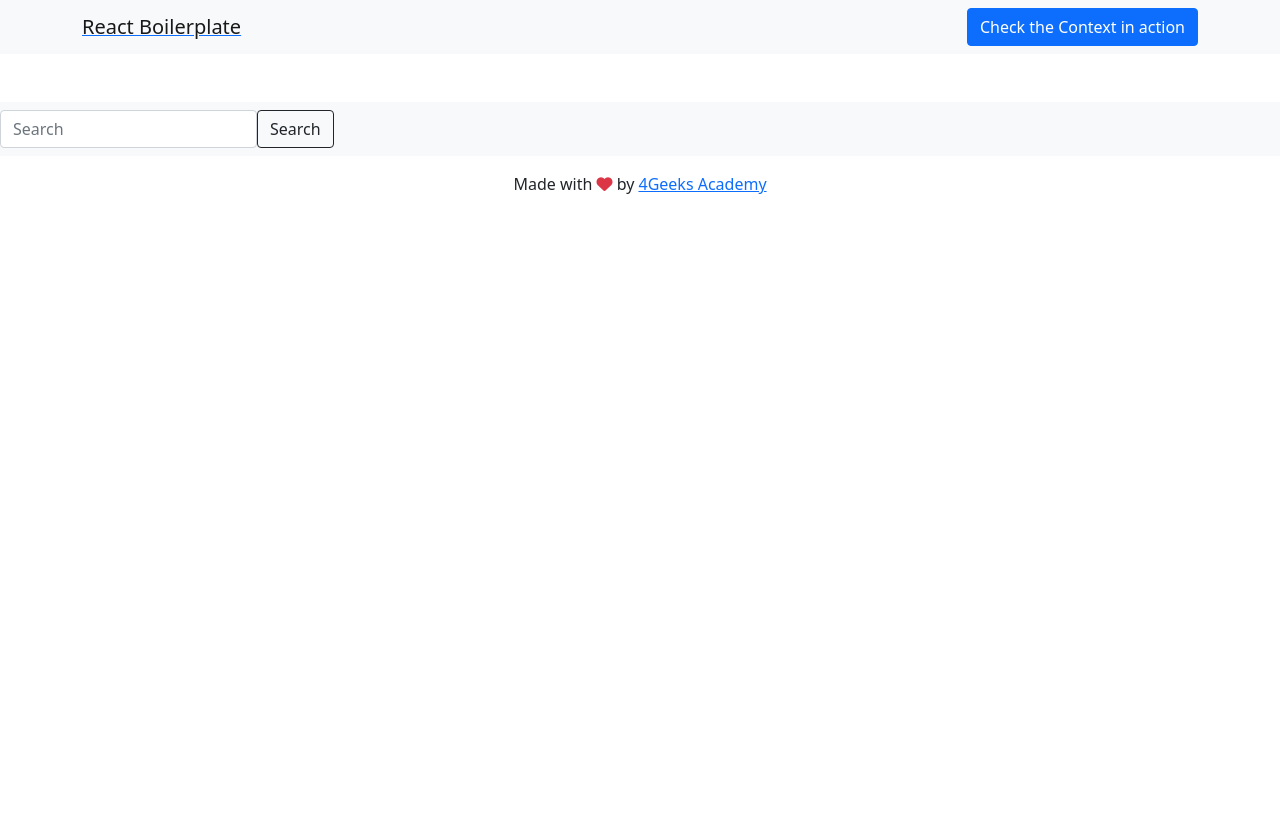
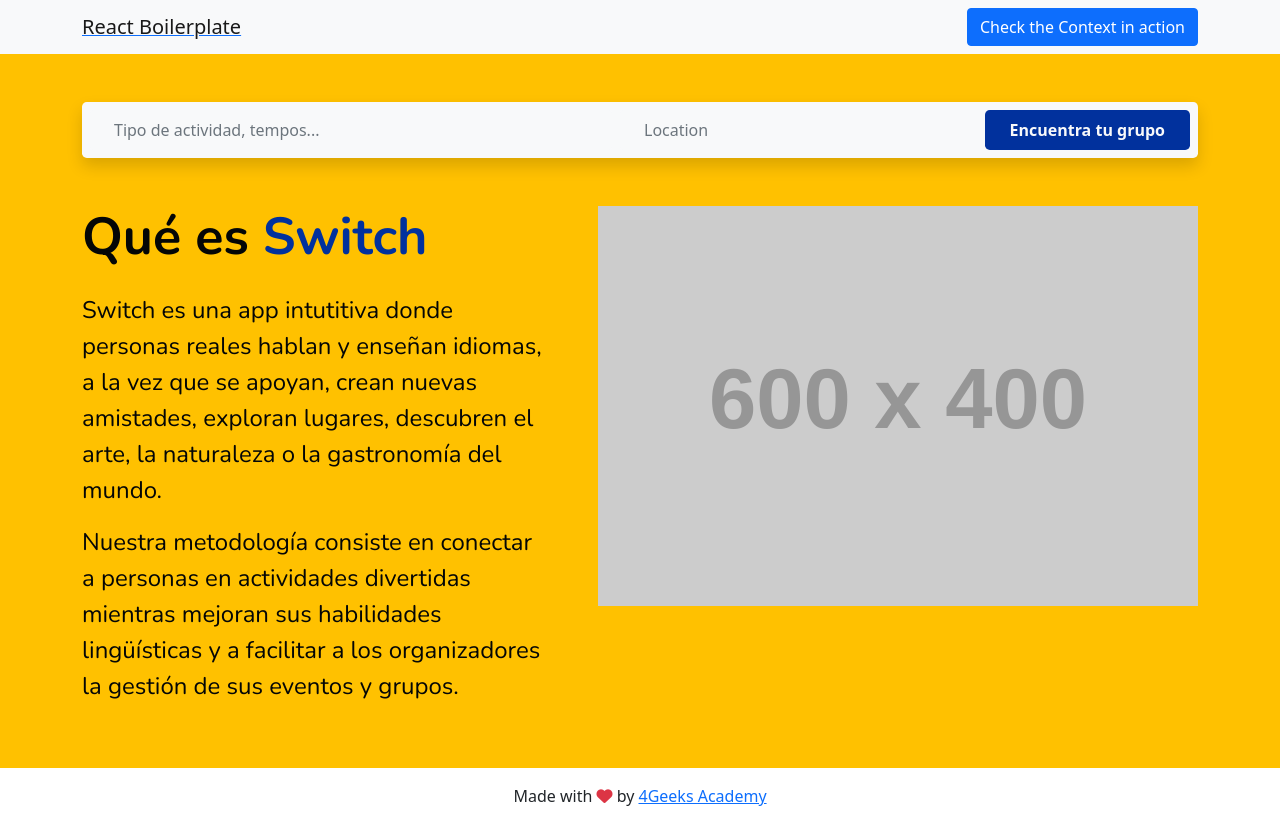
Before and after one commit to 4GeeksAcademy/proyecto_final_SWITCH, a React app: page / in a window 1280 px wide. Before the commit the page ends 800 px from the top, so only its background shows below. Built offline with nearby package versions, Linux system fonts and the light colour scheme; no server answers; placeholder pictures from the web are drawn by us.

Commit message:
[search bar and explanation of switch in the home page] - I am working on dividing the search bar into activity and location, so the search can be more complex (like other websites usually do) - The pic of the banner, is a placeholder and must be replaced.

```diff
--- a/src/front/js/pages/home.js
+++ b/src/front/js/pages/home.js
@@ -1,33 +1,73 @@
 import React, { useContext } from "react";
 import { Context } from "../store/appContext";
+import "../../styles/home.css";
 
 export const Home = () => {
   const { store, actions } = useContext(Context);
 
   return (
-    <main className="text-center mt-5">
-      <section className="bg-yellow">
-        <nav className="navbar navbar-light bg-light">
-          <form className="form-inline d-flex">
-            <input
-              className="form-control mr-sm-2"
-              type="search"
-              placeholder="Search"
-              aria-label="Search"
-            />
-            <button className="btn btn-outline-dark my-2 my-sm-0" type="submit">
-              Search
+    <main className=" bg-yellow">
+      <section className="bg-yellow d-flex flex-column container pt-5 ">
+        {/* <div className="d-flex justify-start pt-5">
+          <h3 className="fw-bold extradark-grey font-nunito">
+            Encuentra tu <span className="dark-blue">grupo </span> perfecto.
+          </h3>{" "}
+        </div> */}
+
+        {/*SEARCH BAR */}
+        <div className="p-2 bg-light position-relative rounded-3 shadow">
+          <form className="form-inline d-flex  ">
+            <div className="flex-grow-1 form-group me-2">
+              <input
+                className="form-control mr-sm-2  py-2 px-4 text-16 bg-light input-activity "
+                type="search"
+                placeholder="Tipo de actividad, tempos..."
+                aria-label="Search"
+              />{" "}
+            </div>
+            <div className="form-group flex-grow-1 me-5 ">
+              <input
+                className="form-control  py-2 px-4 text-16 bg-light input-activity "
+                type="text"
+                placeholder="Location"
+              />
+            </div>
+            <button
+              className="btn rounded-3 input-btn bg-dark-blue fw-bolder text-16 text-light my-2 my-sm-0 px-4"
+              type="submit"
+            >
+              Encuentra tu grupo
             </button>
           </form>
-        </nav>
+        </div>
 
         {/*Headline*/}
 
-        <div className="d-flex">
+        <div className="d-flex justify-between pt-5 pb-5">
           {/*TEXT LEFT*/}
-          <div> </div>
+          <div className="pe-5">
+            <h2 className="fw-bold text-52 extradark-grey font-nunito">
+              Qué es <span className="dark-blue">Switch </span>
+            </h2>
+            <p className="extradark-grey fs-4 pt-3 font-nunito">
+              Switch es una app intutitiva donde personas reales hablan y
+              enseñan idiomas, a la vez que se apoyan, crean nuevas amistades,
+              exploran lugares, descubren el arte, la naturaleza o la
+              gastronomía del mundo.{" "}
+            </p>
+            <p className="extradark-grey fs-4 font-nunito">
+              Nuestra metodología consiste en conectar a personas en actividades
+              divertidas mientras mejoran sus habilidades lingüísticas y a
+              facilitar a los organizadores la gestión de sus eventos y grupos.{" "}
+            </p>
+          </div>
           {/* FOTO RIGHT */}
-          <div> </div>
+          <div>
+            <img
+              src="https://placehold.co/600x400"
+              alt="people having a conversation"
+            />
+          </div>
         </div>
       </section>
     </main>
--- /dev/null
+++ b/src/front/styles/home.css
@@ -0,0 +1,32 @@
+/* TEXTS */
+
+.text-16 {
+  font-size: 16px;
+}
+
+.text-52 {
+  font-size: 52px;
+}
+
+/* INPUT SEARCH BAR */
+
+.shadow {
+  box-shadow: 0 0.5rem 1rem rgba(45, 45, 45, 0.12),
+    0 0.25rem 0.5rem rgba(45, 45, 45, 0.16), 0 0 0.125rem rgba(45, 45, 45, 0.2);
+}
+
+.input-btn {
+  position: absolute;
+  top: 8px;
+  right: 8px;
+  bottom: 8px;
+}
+
+.input-activity {
+  outline: none;
+  border: none;
+}
+
+.input-location {
+  width: 50%;
+}
```
Also changed, not shown: src/front/styles/index.css (line endings or trailing spaces).
